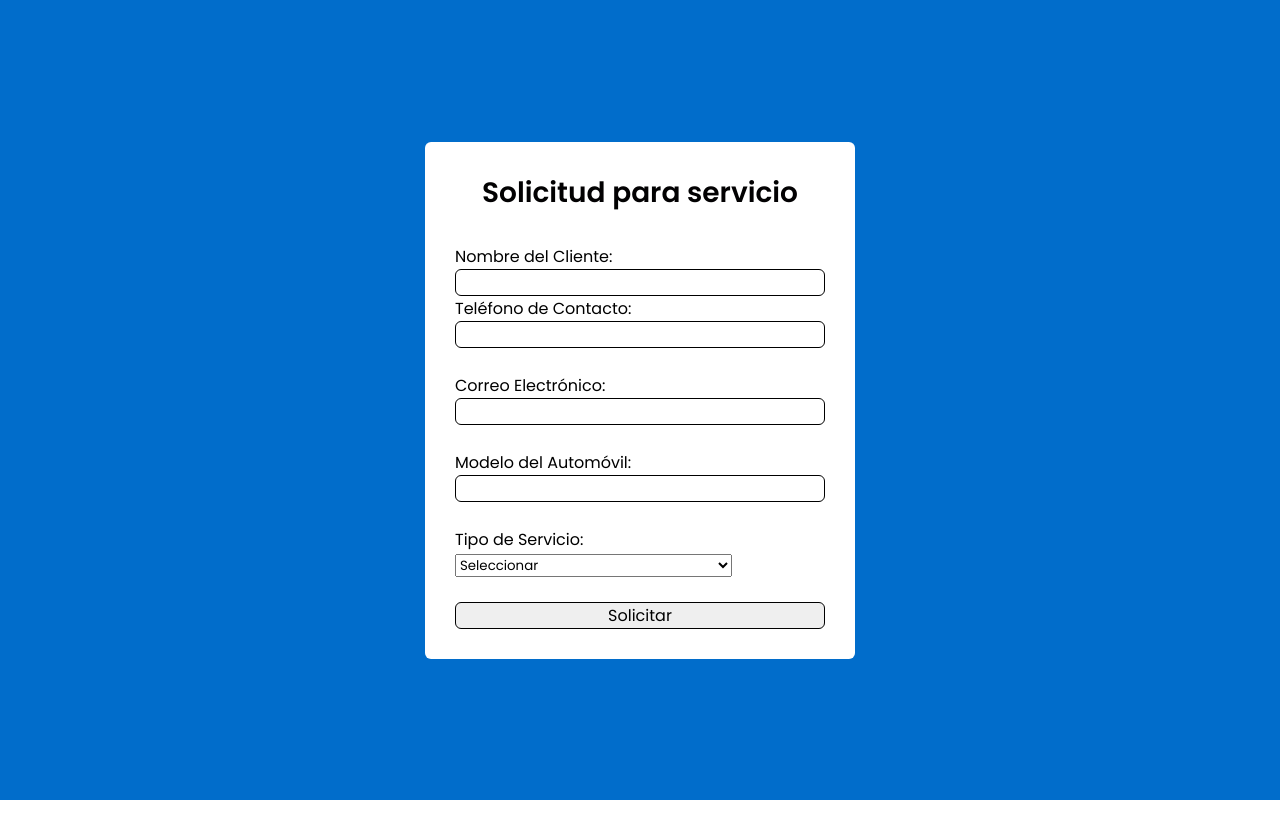
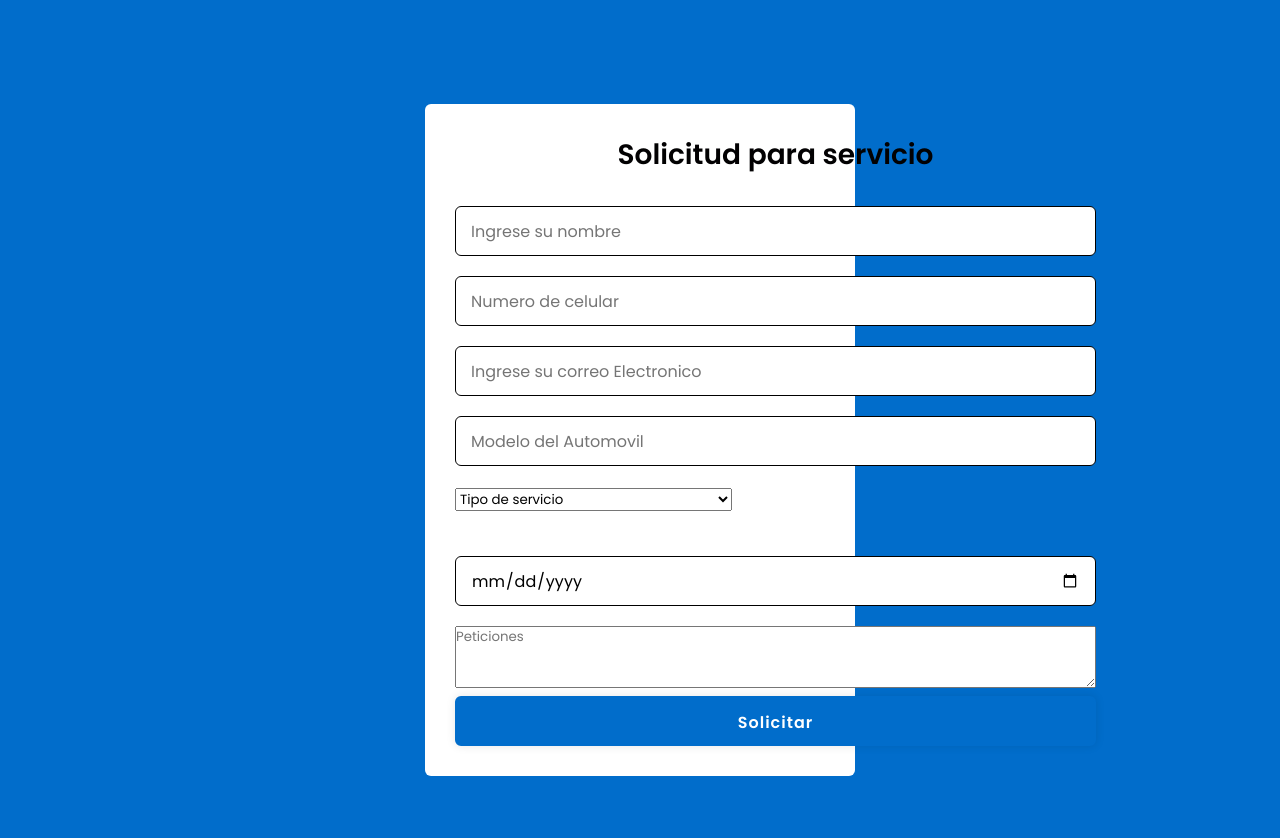
Before and after one commit to Mickyvz/Taller-Mecanico, a plain HTML site: page html/servicio.html in a window 1280 px wide. Before the commit the page ends 800 px from the top, so only its background shows below. Drawn offline with Linux system fonts and the light colour scheme.

Commit message:
Correciones y nuevos cambios

```diff
--- /dev/null
+++ b/css/about.css
@@ -0,0 +1,74 @@
+/* Importaciones */
+@import url("https://fonts.googleapis.com/css2?family=Poppins:wght@300;400;500;600;700&display=swap");
+* {
+  margin: 0px;
+  padding: 0px;
+  box-sizing: border-box;
+  font-family: "Poppins", sans-serif;
+}
+:root {
+  /* --notificacion-background: #313e2c;
+  --notificacion-primary: #aaec8a;
+  --background: #faf9ff; */
+  --main-color: #0171d3;
+  --text-color: #020102;
+  --bg-color: #fff;
+}
+.heading {
+  text-align: center;
+  margin-top: 25px;
+}
+.heading h1 {
+  font-size: 40px;
+  color: var(--main-color);
+  font-weight: 500;
+}
+.heading p {
+  font-size: 20px;
+  color: var(--text-color);
+  margin-top: 50px;
+}
+.about-us {
+  display: flex;
+  align-items: center;
+  width: 85%;
+  margin: auto;
+}
+.about-us img {
+  flex: 0 50%;
+  max-width: 50%;
+  height: auto;
+}
+.content {
+  padding: 35px;
+}
+.content h2 {
+  color: var(--text-color);
+  font-size: 24px;
+  margin: 15px 0px;
+}
+.content p {
+  color: var(--text-color);
+  font-size: 18px;
+  line-height: 1.5;
+  margin: 15px 0px;
+}
+.read-more-btn {
+  display: inline-block;
+  text-decoration: none;
+  padding: 12px 34px;
+  background: var(--main-color);
+  border: 2px solid var(--main-color);
+  border-radius: 6px;
+  box-shadow: 0 0 10px rgba(0, 0, 0, 0.1);
+  font-size: 16px;
+  color: var(--bg-color);
+  letter-spacing: 1px;
+  font-weight: 600;
+  transition: 0.5s;
+  animation-delay: 2s;
+}
+.read-more-btn:hover {
+  background: transparent;
+  color: var(--main-color);
+}
--- a/css/serv.css
+++ b/css/serv.css
@@ -15,7 +15,7 @@
   --bg-color: #fff;
 }
 .container {
-  height: 100vh;
+  height: 110vh;
   width: 100%;
   display: flex;
   align-items: center;
@@ -25,6 +25,7 @@
 }
 .form {
   position: absolute;
+  display: grid;
   max-width: 430px;
   width: 100%;
   padding: 30px;
@@ -40,7 +41,15 @@ header {
 form {
   margin-top: 30px;
 }
-.field input {
+.form .field {
+  position: relative;
+  height: 50px;
+  width: 100%;
+  margin-top: 20px;
+  border-radius: 6px;
+}
+.field input,
+.field button {
   height: 100%;
   width: 100%;
   border: none;
@@ -59,6 +68,28 @@ form {
 .form-content a:hover {
   text-decoration: underline;
 }
+.field button {
+  display: inline-block;
+  text-decoration: none;
+  padding: 12px 34px;
+  /* color: var(--text-color); */
+  background: var(--main-color);
+  border: 2px solid var(--main-color);
+  border-radius: 6px;
+  box-shadow: 0 0 10px rgba(0, 0, 0, 0.1);
+  font-size: 16px;
+  color: var(--bg-color);
+  letter-spacing: 1px;
+  font-weight: 600;
+  transition: 0.5s;
+  animation-delay: 2s;
+  /* transition: all 0.3s ease; */
+  /* cursor: pointer; */
+}
+.field button:hover {
+  background: transparent;
+  color: var(--main-color);
+}
 @media screen and (max-width: 400px) {
   .form {
     padding: 15px 10px;
--- a/css/style2.css
+++ b/css/style2.css
@@ -7,9 +7,12 @@
   font-family: "Poppins", sans-serif;
 }
 :root {
-  --notificacion-background: #313e2c;
+  /* --notificacion-background: #313e2c;
   --notificacion-primary: #aaec8a;
-  --background: #faf9ff;
+  --background: #faf9ff; */
+  --main-color: #0171d3;
+  --text-color: #020102;
+  --bg-color: #fff;
 }
 .container {
   height: 100vh;
@@ -17,21 +20,22 @@
   display: flex;
   align-items: center;
   justify-content: center;
-  background-color: #4070f4;
+  background-color: var(--main-color);
   column-gap: 30px;
 }
 .form {
   position: absolute;
+  display: grid;
   max-width: 430px;
   width: 100%;
   padding: 30px;
   border-radius: 6px;
-  background: #fff;
+  background: var(--bg-color);
 }
 header {
   font-size: 28px;
   font-weight: 600;
-  color: #232836;
+  color: var(--text-color);
   text-align: center;
 }
 form {
@@ -73,13 +77,13 @@ form {
 }
 
 .field button {
-  color: #fff;
-  background-color: #0171d3;
+  color: var(--bg-color);
+  background-color: var(--main-color);
   transition: all 0.3s ease;
   cursor: pointer;
 }
 .field button:hover {
-  background-color: #016dcb;
+  background-color: var(--main-color);
 }
 .form-link {
   text-align: center;
@@ -89,10 +93,10 @@ form {
 .form-link a {
   font-size: 14px;
   font-weight: 400;
-  color: #232836;
+  color: var(--text-color);
 }
 .form a {
-  color: #1743e3;
+  color: var(--main-color);
   text-decoration: none;
 }
 .form-content a:hover {
@@ -103,7 +107,7 @@ form {
   height: 1px;
   width: 100%;
   margin: 30px 0;
-  background-color: #d4d4d4;
+  background-color: var(--bg-color);
 }
 .line::before {
   content: "O";
@@ -111,7 +115,7 @@ form {
   top: 50%;
   left: 50%;
   transform: translate(-50%, -50%);
-  background-color: #fff;
+  background-color: var(--bg-color);
   color: #8b8b8b;
   padding: 0 15px;
 }
@@ -121,19 +125,19 @@ form {
   justify-content: center;
 }
 a.facebook {
-  color: #fff;
+  color: var(--bg-color);
   background-color: #4267b4;
 }
 a.facebook .facebook-icon {
   height: 28px;
   width: 28px;
-  color: #0171d3;
+  color: var(--main-color);
   font-size: 20px;
   border-radius: 50%;
   display: flex;
   align-items: center;
   justify-content: center;
-  background-color: #fff;
+  background-color: var(--bg-color);
 }
 .facebook-icon,
 img.google-img {
--- a/html/servicio.html
+++ b/html/servicio.html
@@ -15,25 +15,20 @@
         <header>Solicitud para servicio</header>
         <form action="#">
           <div class="field input-field">
-            <div class="field input-field">
-              <label for="nombre">Nombre del Cliente:</label>
-              <input type="text" id="nombre" name="nombre" required>
-            </div>
-            <label for="telefono">Teléfono de Contacto:</label>
-            <input type="tel" id="telefono" name="telefono" required>
-            <br><br>
-
-            <label for="email">Correo Electrónico:</label>
-            <input type="email" id="email" name="email" required>
-            <br><br>
-
-            <label for="modelo">Modelo del Automóvil:</label>
-            <input type="text" id="modelo" name="modelo" required>
-            <br><br>
-
-            <label for="tipo-servicio">Tipo de Servicio:</label>
-            <select id="tipo-servicio" name="tipo-servicio" required>
-              <option value="seleccionar">Seleccionar</option>
+            <input type="text" placeholder="Ingrese su nombre" required>
+          </div>
+          <div class="field input-field">
+            <input type="tel" placeholder="Numero de celular" required>
+          </div>
+          <div class="field input-field">
+            <input type="email" placeholder="Ingrese su correo Electronico" required>
+          </div>
+          <div class="field input-field">
+            <input type="text" placeholder="Modelo del Automovil" required>
+          </div>
+          <div class="field input-field">
+            <select name="tipo-servicio" id="tipo-servicio">
+              <option value="seleccionar">Tipo de servicio</option>
               <option value="cambio-aceite">Cambio de Aceite</option>
               <option value="frenos">Reparación de Frenos</option>
               <option value="cambio-neumaticos">Cambio de Neumáticos</option>
@@ -41,14 +36,25 @@
               <option value="mantenimiento-motor">Mantenimiento del Motor</option>
               <option value="suspension-direccion">Reparación de Suspensión y Dirección</option>
             </select>
-            <br><br>
-            <input type="submit" value="Solicitar">
+          </div>
+          <div class="field input-field">
+            <input type="date" placeholder="Fecha para el servicio" required>
+          </div>
+          <div class="field input-field">
+            <textarea placeholder="Peticiones" cols="55" rows="3"></textarea>
+          </div>
+          <div class="field button-field">
+            <button type="submit">Solicitar</button>
+          </div>
+          <!-- <label for="tipo-servicio">Tipo de Servicio:</label>
+          <select id="tipo-servicio" name="tipo-servicio" required>
+          </select>
+          <br><br> -->
+          <!-- <input type="submit" value="Solicitar"> -->
         </form>
       </div>
     </div>
   </section>
-
-
   <!-- Conexión para JS -->
   <Script src="../JS/servi.js"></Script>
 </body>
```
Also changed, not shown: html/about.html (added, +28 -0 lines), html/signup.html (+7 -1 lines), index.html (+1 -1 lines), style.css (+59 -1 lines), img/acerca de.jpg (added).
